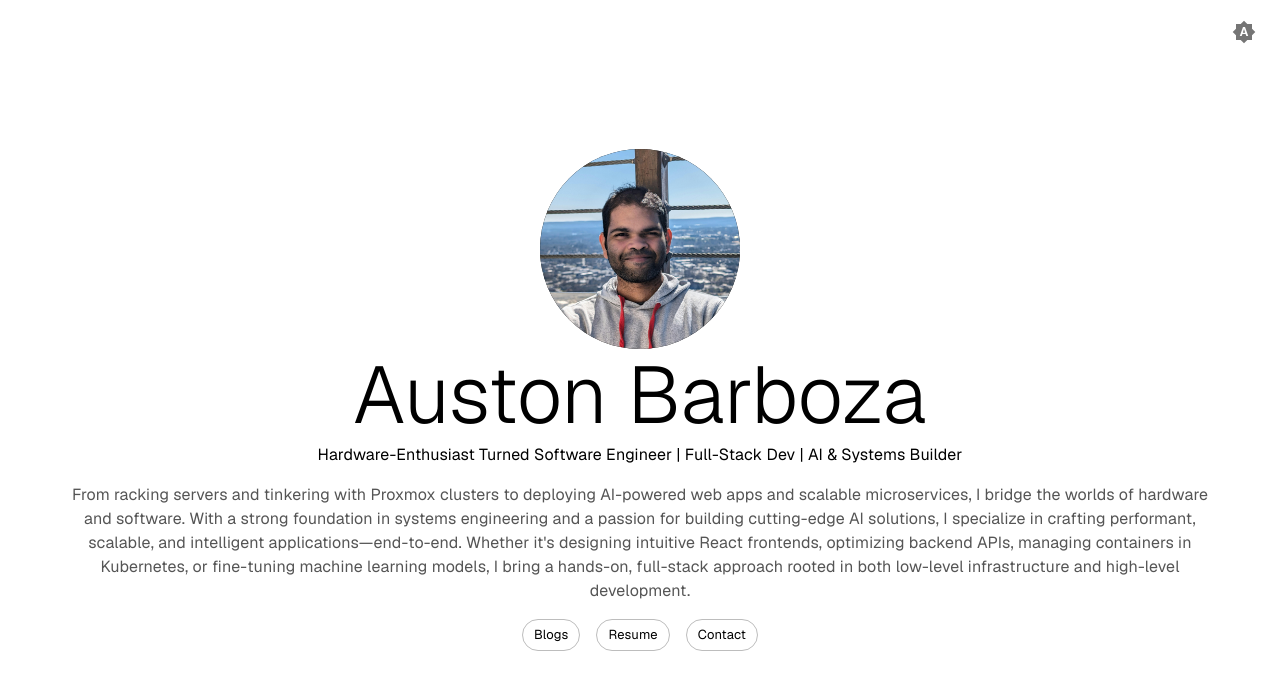
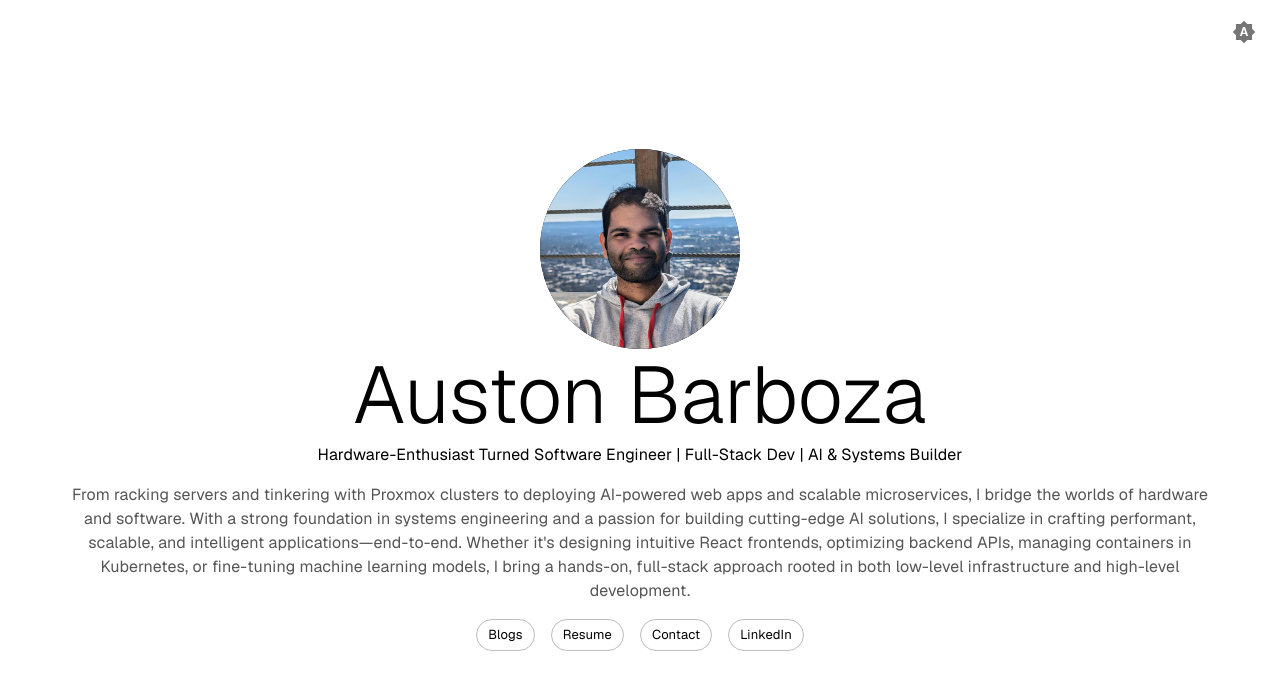
Before and after one commit to austonpramodh/portfolio-website, a Next.js app: page / in a window 1280 px wide. Shown: the top 690 px of the page. Built offline with nearby package versions, Linux system fonts and the light colour scheme; no server answers; what @mui/material-nextjs would draw is missing.

Commit message:
feat: add linkedin to navigator

```diff
--- a/src/app/navigator.tsx
+++ b/src/app/navigator.tsx
@@ -23,6 +23,12 @@ export const Navigator = () => {
             clickable: true,
             url: "/contact",
         },
+        {
+            label: "LinkedIn",
+            variant: "outlined",
+            clickable: true,
+            url: "https://linkedin.com/in/austonpramodh",
+        },
     ];
     return (
         <>
```
